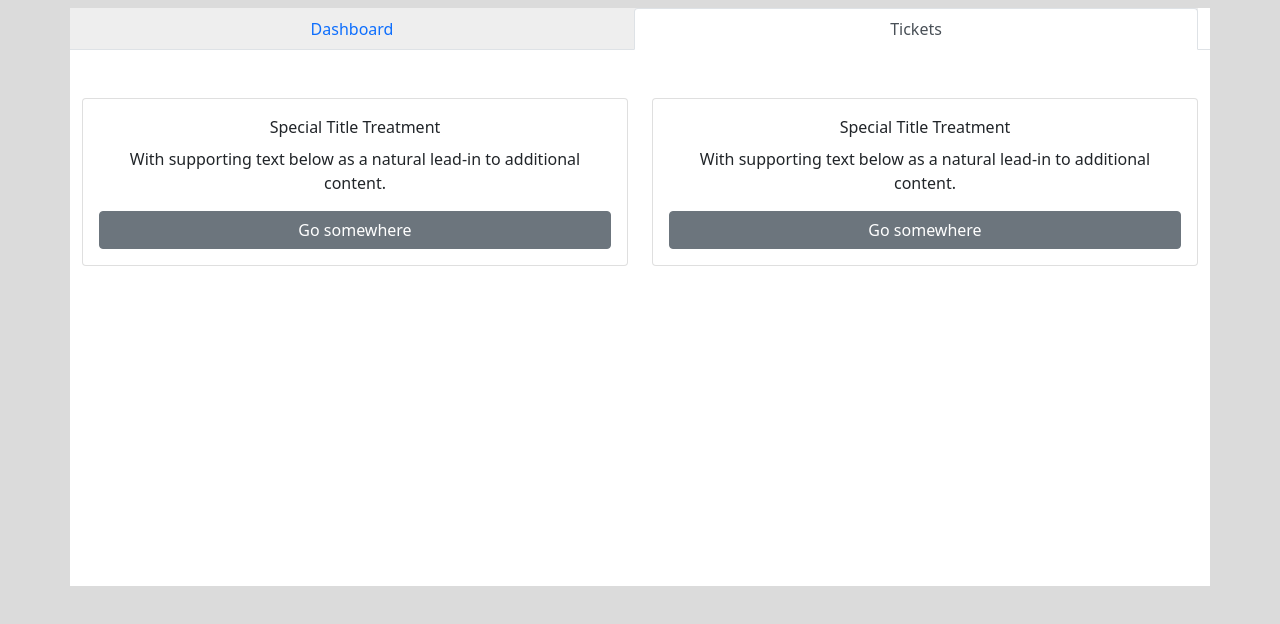
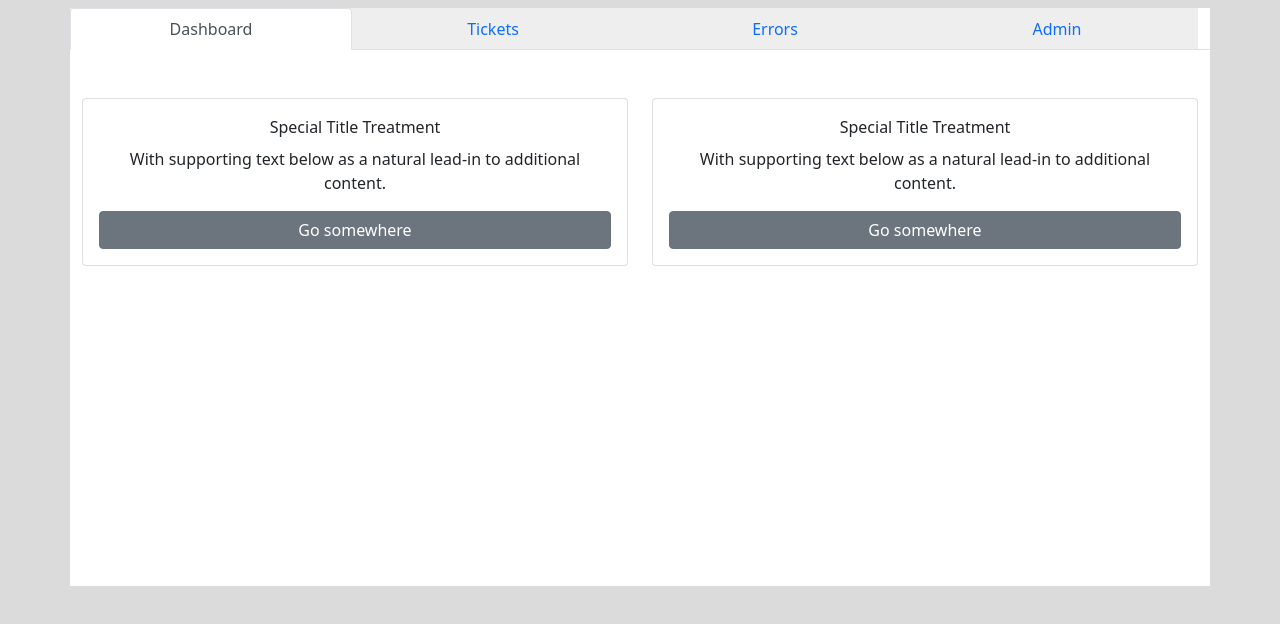
Before and after one commit to Grozzrox/IT-Ticket-Project, a React (Create React App) app in the folder it-ticket/: page / in a window 1280 px wide. Shown: the top 624 px of the page. Built offline with nearby package versions, Linux system fonts and the light colour scheme.

Commit message:
Added Clickable Tabs

```diff
--- a/it-ticket/src/components/HomeComponent.js
+++ b/it-ticket/src/components/HomeComponent.js
@@ -1,14 +1,17 @@
 import React, { Component } from 'react';
+import tabData from '../data/tabData';
 import { Nav, NavItem, NavLink, TabContent, TabPane, Row, Col, Card, CardTitle, CardText, Button} from 'reactstrap';
 import { FadeTransform } from 'react-animation-components';
 
-function RenderTabs({handleToggle, isActive}) {
+
+function RenderTabs({handleToggle, isSelected}) {
     return(
         <div className="row tab-shadow">
         <Nav justified tabs>
             <NavItem>
             <NavLink
-                className={isActive ? "active" : null}
+                className={isSelected === 1 || isSelected === 0 ? "active" : null}
+                id={"1"}
                 onClick={handleToggle}
             >
                 Dashboard
@@ -16,14 +19,33 @@ function RenderTabs({handleToggle, isActive}) {
             </NavItem>
             <NavItem>
             <NavLink
-                className={isActive ? null : "active"}
+                className={isSelected === 2 ? "active" : null}
+                id={"2"}
                 onClick={handleToggle}
             >
                 Tickets
             </NavLink>
             </NavItem>
+            <NavItem>
+            <NavLink
+                className={isSelected === 3 ? "active" : null}
+                id={"3"}
+                onClick={handleToggle}
+            >
+                Errors
+            </NavLink>
+            </NavItem>
+            <NavItem>
+            <NavLink
+                className={isSelected === 4 ? "active" : null}
+                id={"4"}
+                onClick={handleToggle}
+            >
+                Admin
+            </NavLink>
+            </NavItem>
         </Nav>
-        <TabContent className="mt-5" activeTab={isActive ? "1" : "2"}>
+        <TabContent className="mt-5" activeTab={isSelected ? "1" : "2"}>
             <TabPane tabId="1">
             <Row>
                 <Col sm="12">
@@ -68,24 +90,26 @@ function RenderTabs({handleToggle, isActive}) {
     );
 }
 
+
 class Home extends Component {
     constructor() {
         super();
-        this.state = { isActive: false};
+        this.state = { isSelected: 0};
     }
 
-    handleToggle = () => {
-        this.setState({ isActive: !this.state.isActive });
-        console.log(this.state.isActive);
+    handleToggle = (event) => {
+        this.setState({ isSelected: Number(event.target.id) });
+        console.log(this.isSelected);
+
     }
 
     render() {
-        const isActive = this.state.isActive;
+        const isSelected = this.state.isSelected;
         return(
             <div className="mt-2 container">
                 <RenderTabs
-                handleToggle={this.handleToggle}
-                isActive={isActive} />
+                isSelected={isSelected}
+                handleToggle={this.handleToggle}/>
             </div>
         );
     }
--- /dev/null
+++ b/it-ticket/src/data/tabData.json
@@ -0,0 +1,18 @@
+[
+    {
+        "id": 0,
+        "name": "Dashboard"
+    },
+    {
+        "id": 1,
+        "name": "Tickets"
+    },
+    {
+        "id": 2,
+        "name": "Errors"
+    },
+    {
+        "id": 3,
+        "name": "Admin"
+    }
+]
```
